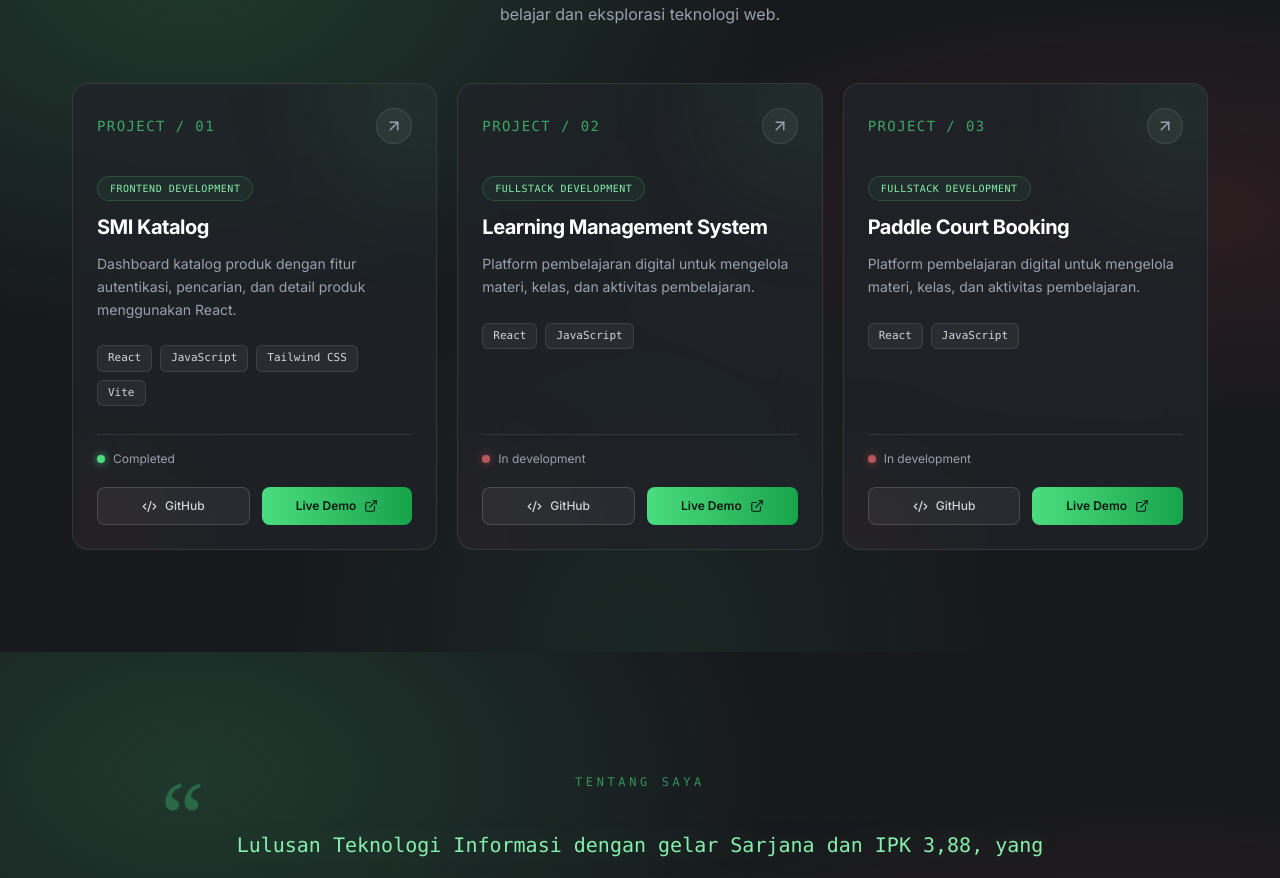
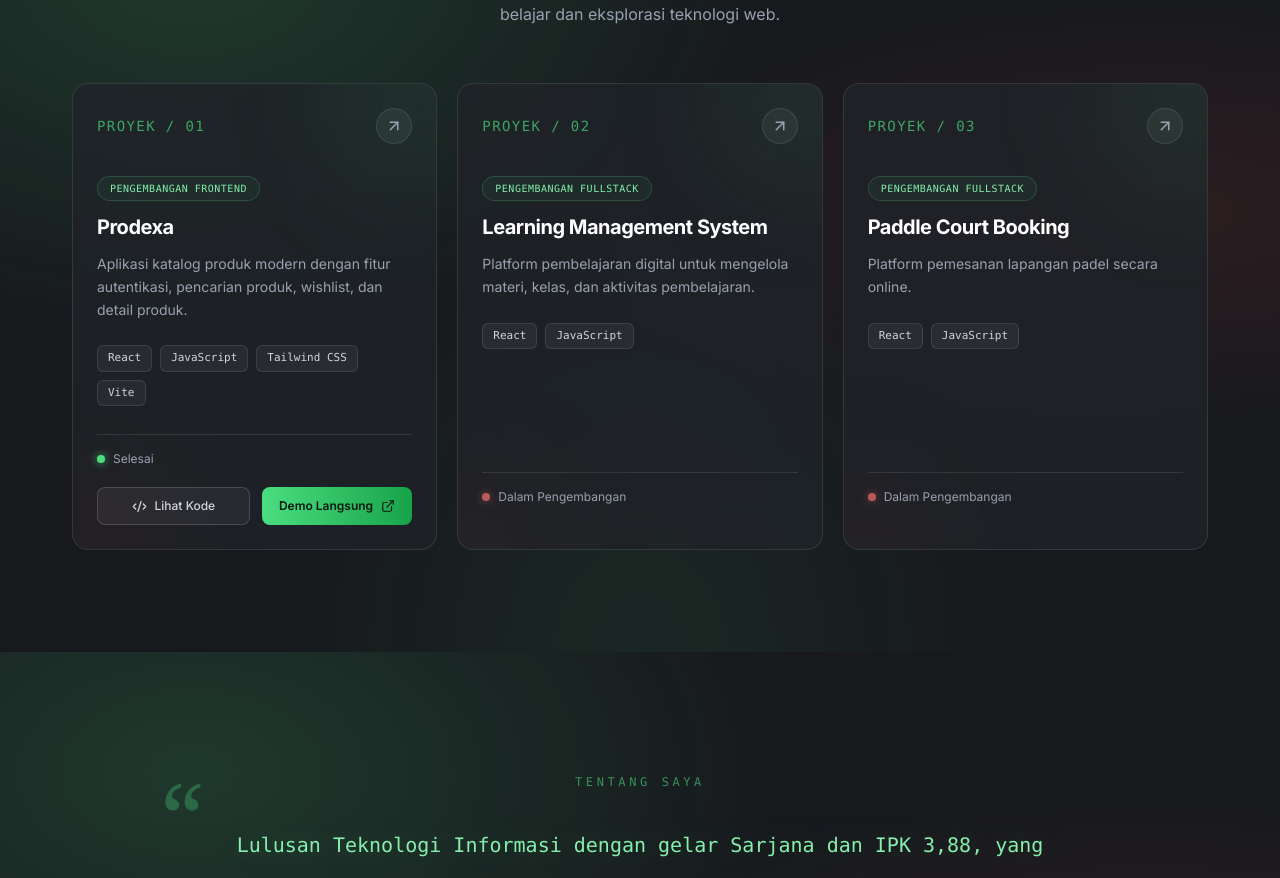
Before and after one commit to SyalisaAmani/portfolio, a React (Vite) app: page / in a window 1280 px wide. Shown: the part 948-1826 px from the top of the page. Built offline with nearby package versions, Linux system fonts and the light colour scheme.

Commit message:
Refactor ProjectCard component and update project data with translations

```diff
--- a/src/components/ui/ProjectCard.jsx
+++ b/src/components/ui/ProjectCard.jsx
@@ -1,24 +1,34 @@
+
 import { ArrowUpRight, Code2, ExternalLink } from 'lucide-react'
+import { useLanguage } from '../../context/useLanguage'
+import translations from '../../data/translations'
 
 function ProjectCard({ project }) {
   const projectNumber = String(project.id).padStart(2, '0')
-  const isCompleted = project.status === 'Completed'
+  const { language } = useLanguage()
+
+  const t = translations[language].projects
+  const card = t.cards[project.translationKey]
+
+  const isCompleted = project.statusKey === 'completed'
+
+  const hasGithub =
+    project.github && !project.github.includes('username/repository')
+
+  const hasDemo =
+    project.demoUrl && !project.demoUrl.includes('your-demo-url')
 
   return (
     <article className="group relative flex h-full flex-col overflow-hidden rounded-2xl border border-white/10 bg-[#202328]/80 p-6 backdrop-blur-xl transition-all duration-500 hover:-translate-y-2 hover:border-primary/50 hover:shadow-[0_12px_40px_rgba(74,222,128,0.12)]">
-
-      {/* Decorative glow */}
       <div className="pointer-events-none absolute -right-16 -top-16 h-40 w-40 rounded-full bg-primary/10 blur-3xl transition-all duration-500 group-hover:bg-primary/20" />
 
       <div className="pointer-events-none absolute -bottom-20 -left-16 h-40 w-40 rounded-full bg-[#ef4444]/5 blur-3xl transition-all duration-500 group-hover:bg-[#ef4444]/15" />
 
-      {/* Card content */}
       <div className="relative z-10 flex h-full flex-col">
-
         {/* Header */}
         <div className="mb-8 flex items-center justify-between">
           <span className="font-mono text-sm tracking-widest text-primary/70">
-            PROJECT / {projectNumber}
+            {t.labels.project} / {projectNumber}
           </span>
 
           <div className="flex h-9 w-9 items-center justify-center rounded-full border border-white/10 bg-white/5 transition-all duration-300 group-hover:rotate-45 group-hover:border-primary/50 group-hover:bg-primary/10">
@@ -31,7 +41,7 @@ function ProjectCard({ project }) {
 
         {/* Category */}
         <span className="mb-3 w-fit rounded-full border border-primary/20 bg-primary/5 px-3 py-1 font-mono text-[10px] uppercase tracking-wider text-[#86efac]">
-          {project.category}
+          {card.category}
         </span>
 
         {/* Title */}
@@ -41,7 +51,7 @@ function ProjectCard({ project }) {
 
         {/* Description */}
         <p className="mb-6 text-sm leading-relaxed text-gray-400">
-          {project.description}
+          {card.description}
         </p>
 
         {/* Technologies */}
@@ -58,8 +68,6 @@ function ProjectCard({ project }) {
 
         {/* Footer */}
         <div className="mt-auto border-t border-white/10 pt-4">
-
-          {/* Project status */}
           <div className="mb-5 flex items-center gap-2">
             <span
               className={`h-2 w-2 rounded-full ${
@@ -70,39 +78,37 @@ function ProjectCard({ project }) {
             />
 
             <span className="text-xs text-gray-400">
-              {project.status}
+              {card.status}
             </span>
           </div>
 
-          {/* Action buttons */}
+          {/* Links */}
           <div className="flex flex-wrap gap-3">
-
-            {project.github && (
+            {hasGithub && (
               <a
                 href={project.github}
                 target="_blank"
                 rel="noopener noreferrer"
-                aria-label={`View ${project.title} source code on GitHub`}
+                aria-label={`${t.labels.github}: ${project.title}`}
                 className="inline-flex flex-1 items-center justify-center gap-2 rounded-lg border border-white/15 bg-white/5 px-3 py-2.5 text-xs font-medium text-gray-300 transition-all duration-300 hover:border-primary/50 hover:bg-primary/10 hover:text-primary"
               >
                 <Code2 size={15} />
-                GitHub
+                {t.labels.github}
               </a>
             )}
 
-            {project.demoUrl && (
+            {hasDemo && (
               <a
                 href={project.demoUrl}
                 target="_blank"
                 rel="noopener noreferrer"
-                aria-label={`View ${project.title} live demo`}
+                aria-label={`${t.labels.liveDemo}: ${project.title}`}
                 className="inline-flex flex-1 items-center justify-center gap-2 rounded-lg bg-linear-to-r from-[#4ade80] to-[#16a34a] px-3 py-2.5 text-xs font-semibold text-[#101712] transition-all duration-300 hover:-translate-y-0.5 hover:shadow-[0_0_18px_rgba(74,222,128,0.3)]"
               >
-                Live Demo
+                {t.labels.liveDemo}
                 <ExternalLink size={14} />
               </a>
             )}
-
           </div>
         </div>
       </div>
--- a/src/data/projects.js
+++ b/src/data/projects.js
@@ -1,37 +1,32 @@
+
 const projects = [
   {
     id: 1,
-        title: 'SMI Katalog',
-        category: 'Frontend Development',
-        description: 'Dashboard katalog produk dengan fitur autentikasi, pencarian, dan detail produk menggunakan React.',
+    translationKey: 'prodexa',
+    title: 'Prodexa',
     technologies: ['React', 'JavaScript', 'Tailwind CSS', 'Vite'],
-        status: 'Completed',
-        slug: 'smi-katalog',
-        github: 'https://github.com/username/repository',
-        demoUrl: 'https://your-demo-url.com'
+    statusKey: 'completed',
+    github: 'https://github.com/SyalisaAmani/prodexa-frontend',
+    demoUrl: 'https://syalisaamani.github.io/prodexa-frontend/',
   },
   {
     id: 2,
+    translationKey: 'lms',
     title: 'Learning Management System',
-        category: 'Fullstack Development',
-        description: 'Platform pembelajaran digital untuk mengelola materi, kelas, dan aktivitas pembelajaran.',
-        technologies: ['React', 'JavaScript',],
-        status: 'In development',
-        slug: 'learning-management-system',
+    technologies: ['React', 'JavaScript'],
+    statusKey: 'development',
     github: 'https://github.com/username/repository',
-        demoUrl: 'https://your-demo-url.com'
+    demoUrl: '',
   },
   {
     id: 3,
+    translationKey: 'paddle',
     title: 'Paddle Court Booking',
-        category: 'Fullstack Development',
-        description: 'Platform pembelajaran digital untuk mengelola materi, kelas, dan aktivitas pembelajaran.',
-        technologies: ['React', 'JavaScript',],
-        status: 'In development',
-        slug: 'learning-management-system',
-        github: 'https://github.com/username/repository',
-        demoUrl: 'https://your-demo-url.com'
-    }
+    technologies: ['React', 'JavaScript'],
+    statusKey: 'development',
+    github: '',
+    demoUrl: '',
+  },
 ]
 
 export default projects
--- a/src/data/translations.js
+++ b/src/data/translations.js
@@ -20,7 +20,31 @@ const translations = {
 
     projects: {
       title: 'Proyek Unggulan',
-      description: 'Beberapa project yang saya kembangkan sebagai bagian dari perjalanan belajar dan eksplorasi teknologi web.'
+      description: 'Beberapa project yang saya kembangkan sebagai bagian dari perjalanan belajar dan eksplorasi teknologi web.',
+
+      cards: {
+        prodexa: {
+          category: 'Pengembangan Frontend',
+          description: 'Aplikasi katalog produk modern dengan fitur autentikasi, pencarian produk, wishlist, dan detail produk.',
+          status: 'Selesai',
+        },
+        lms: {
+          category: 'Pengembangan Fullstack',
+          description: 'Platform pembelajaran digital untuk mengelola materi, kelas, dan aktivitas pembelajaran.',
+          status: 'Dalam Pengembangan',
+        },
+        paddle: {
+          category: 'Pengembangan Fullstack',
+          description: 'Platform pemesanan lapangan padel secara online.',
+          status: 'Dalam Pengembangan',
+        },
+      },
+
+      labels: {
+        project: 'PROYEK',
+        github: 'Lihat Kode',
+        liveDemo: 'Demo Langsung',
+      },
     },
 
     about: {
@@ -74,7 +98,7 @@ const translations = {
       emailCopied: 'Email Tersalin!',
       copyEmail: 'Salin Email',
       whatsapp: 'WhatsApp',
-      closing: "Mari ciptakan sesuatu yang bermakna bersama.",
+      closing: 'Mari ciptakan sesuatu yang bermakna bersama.',
       socialLabel: 'TEMUKAN SAYA DI MEDIA SOSIAL',
       whatsappMessage:
         'Halo Syalisa, saya tertarik untuk berdiskusi mengenai peluang kerja atau kolaborasi.',
@@ -112,6 +136,30 @@ const translations = {
     projects: {
       title: 'Featured Projects',
       description: 'Some projects I have developed as part of my learning journey and exploration of web technologies.',
+
+      cards: {
+        prodexa: {
+          category: 'Frontend Development',
+          description: 'A modern product catalog application featuring authentication, product search, wishlist, and detailed product views.',
+          status: 'Completed',
+        },
+        lms: {
+          category: 'Fullstack Development',
+          description: 'A digital learning platform for managing learning materials, classes, and educational activities.',
+          status: 'In Development',
+        },
+        paddle: {
+          category: 'Fullstack Development',
+          description: 'An online platform for booking padel courts.',
+          status: 'In Development',
+        },
+      },
+
+      labels: {
+        project: 'PROJECT',
+        github: 'View Code',
+        liveDemo: 'Live Demo',
+      },
     },
 
     about: {
```
Lines whose indentation alone changed are shown as unchanged.
